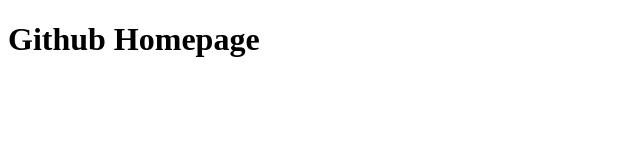
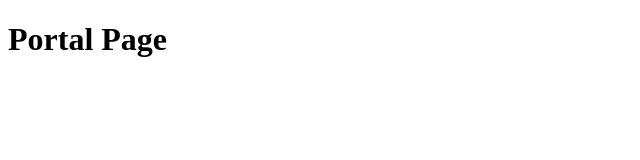
Before and after one commit to brookecart/.github.com, a plain HTML site: page des157/index.html in a window 1280 px wide. Shown: the whole page, without its empty margins (0-640 px from the left). Drawn offline with Linux system fonts and the light colour scheme.

Commit message:
renamed portal page

```diff
--- a/des157/index.html
+++ b/des157/index.html
@@ -2,10 +2,10 @@
 <html>
   <head>
     <meta charset="UTF-8">
-    <title>Github Homepage</title>
+    <title>Portal Page</title>
   </head>
 
   <body>
-    <h1>Github Homepage</h1>
+    <h1>Portal Page</h1>
   </body>
 </html>
```
